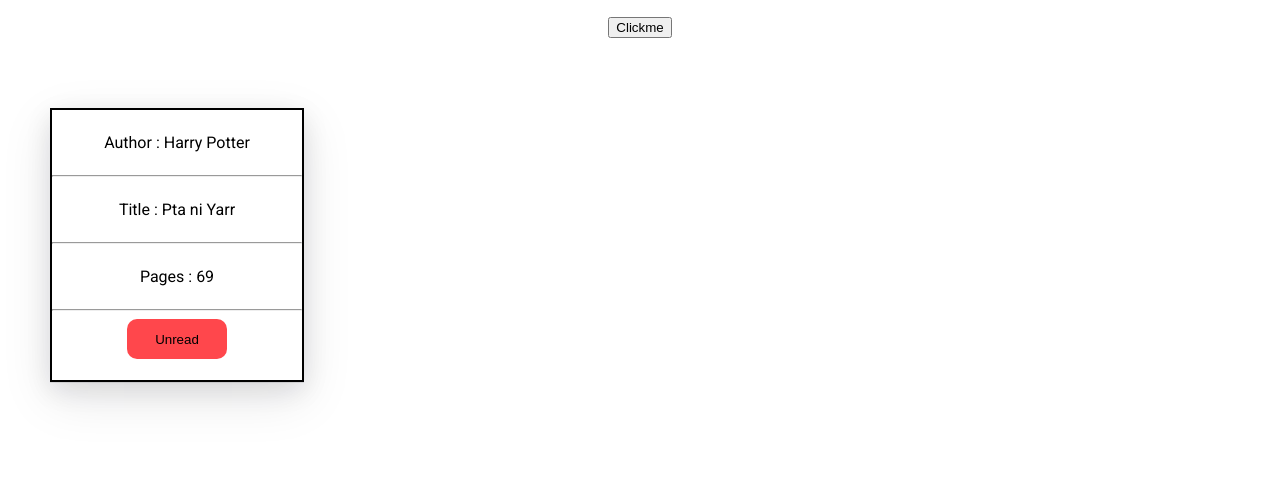
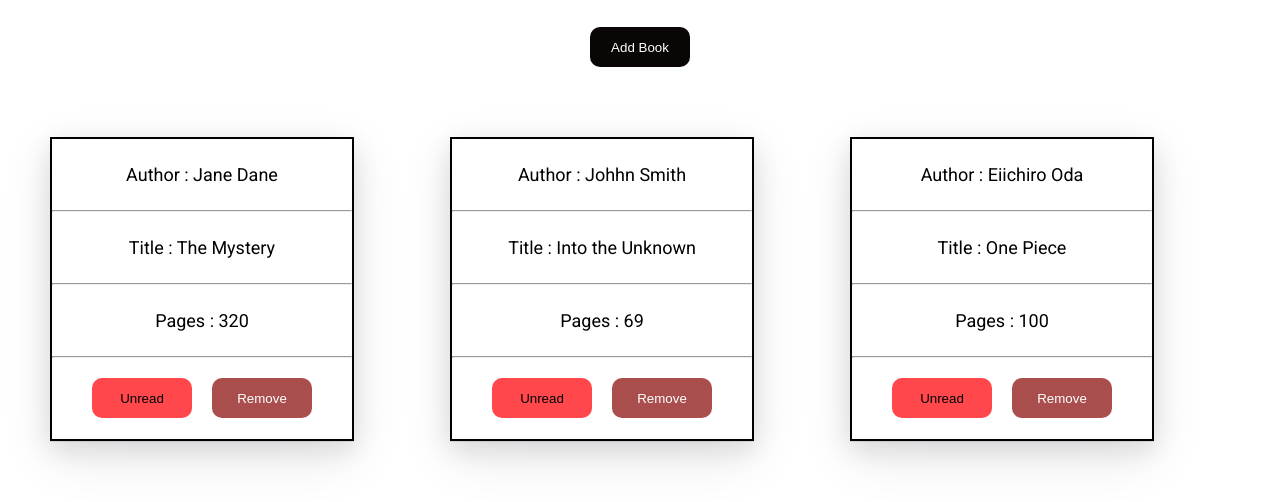
Before and after one commit to ritzo37/Project-Library, a plain HTML site: page index.html in a window 1280 px wide. Shown: the part 100-602 px from the top of the page. Drawn offline with Linux system fonts and the light colour scheme.

Commit message:
Add functionality and refractor code

```diff
--- a/index.html
+++ b/index.html
@@ -20,23 +20,11 @@
     </div>
 
     <div class="add-book">
-        <button class="click">Clickme</button>
+        <button class="click">Add Book</button>
     </div>
 
     <div class="container">
-        <div class="book-card">
 
-            <p>Author : Harry Potter</p>
-            <hr>
-            <p>Title : Pta ni Yarr</p>
-            <hr>
-            <p>Pages : 69</p>
-            <hr>
-            <div class="read-unread-btn-container">
-                <button class="read-unread-btn">Unread</button>
-            </div>
-
-        </div>
     </div>
     <dialog class="dialog-box">
         <h2>Add your Book</h2>
--- a/script.js
+++ b/script.js
@@ -1,36 +1,114 @@
-const dialog = document.querySelector(".dialog-box");const click = document.querySelector('.click');
+const my_library = []
+let indx = 0;
+function Book(title, author, pages, read) {
+    this.title = title;
+    this.author = author;
+    this.pages = pages;
+    this.read = false;
+}
+
+const dialog = document.querySelector(".dialog-box"); const click = document.querySelector('.click');
 const close_button = document.querySelector('.close')
 
-click.addEventListener('click',()=>{
-    dialog.showModal() ;
+click.addEventListener('click', () => {
+    dialog.showModal();
 })
 
-close_button.addEventListener('click',()=>{
-    dialog.close() ;
-    form.reset() ;
+close_button.addEventListener('click', () => {
+    dialog.close();
+    form.reset();
 })
 
 const form = document.querySelector('.dialog-form')
 
-const submit_button= document.querySelector('.submit') ;
-submit_button.addEventListener('click',(event)=>{
+const submit_button = document.querySelector('.submit');
+submit_button.addEventListener('click', (event) => {
 
-    const title = document.querySelector(`input[name="author"]`) ;
-    const author = document.querySelector(`input[name="Title"]`) ;
-    const pages = document.querySelector(`input[name="number"]`) ;
+    const title = document.querySelector(`input[name="author"]`).value;
+    const author = document.querySelector(`input[name="Title"]`).value;
+    const pages = document.querySelector(`input[name="number"]`).value;
+    addBook(title,author,pages);
 
-    form.reset() ;
-}) ;
+});
 
-const read_unread_btn =  document.querySelector('.read-unread-btn') ;
+function addBook (title,author,pages) {
+    const newBook = new Book(title,author,pages,false) ;
+    my_library.push(newBook) ;
+    createCurrentState() ;
+    form.reset();
+    indx++ ;
+}
 
-read_unread_btn.addEventListener('click',(event)=> {
-     if (read_unread_btn.textContent == "Read") {
-          read_unread_btn.textContent = "Unread";
-          read_unread_btn.style.backgroundColor = `#FF474C`
+function createCurrentState() {
+        const currrent_Indx = indx;
+        for (let indx = currrent_Indx ; indx<my_library.length ; indx++){
 
-     }
-     else {
-        read_unread_btn.textContent= "Read" ;read_unread_btn.style.backgroundColor = `rgb(131, 244, 176)`;
-     }
-})
+         const Book = my_library[indx];
+         const titleOfBook = Book.title ;
+         const authorOfBook = Book.author ;
+         const pagesOfBook = Book.pages ;
+
+
+         const container = document.querySelector('.container');
+         const div = document.createElement('div');
+         div.classList.add('book-card');
+         div.setAttribute('data-indx', currrent_Indx);
+
+         const author_name = document.createElement('p');
+         const title_name = document.createElement('p');
+         const pages_read = document.createElement('p');
+         const rule = document.createElement('hr');
+
+         author_name.textContent = `Author : ` + authorOfBook;
+         title_name.textContent = 'Title : ' + titleOfBook;
+         pages_read.textContent = 'Pages : ' + pagesOfBook;
+
+         container.appendChild(div);
+         div.appendChild(author_name);
+         div.appendChild(rule.cloneNode());
+         div.appendChild(title_name);
+         div.appendChild(rule.cloneNode());
+         div.appendChild(pages_read);
+         div.appendChild(rule);
+
+         const btn_container = document.createElement('div');
+         const remove_btn = document.createElement('button');
+         remove_btn.textContent = "Remove";
+         const read_unread = document.createElement('button');
+         read_unread.textContent = "Unread";
+
+         btn_container.classList.add('btn-container');
+         remove_btn.classList.add("remove-btn") ;
+         remove_btn.setAttribute("data-indx",currrent_Indx);
+         read_unread.classList.add('read-unread-btn') ;
+
+
+         div.appendChild(btn_container);
+         btn_container.appendChild(read_unread);
+         btn_container.appendChild(remove_btn);
+
+         read_unread.addEventListener('click', () => {
+             if (read_unread.textContent == "Read") {
+                 read_unread.textContent = "Unread";
+                 read_unread.style.backgroundColor = "#ff474c";
+             } else {
+                 read_unread.textContent = "Read";
+                 read_unread.style.backgroundColor = "#90EE90";
+             }
+        }) ;
+
+        remove_btn.addEventListener('click',()=>{
+            const parent = document.querySelector('.container');
+            const remove = document.querySelector(`div[data-indx='${currrent_Indx}']`) ;
+            delete my_library[currrent_Indx];
+            parent.removeChild(remove);
+       })
+
+    };
+
+}
+
+
+addBook("The Mystery" , "Jane Dane" , 320);
+addBook("Into the Unknown" , "Johhn Smith" , 69);
+addBook("One Piece" , "Eiichiro Oda" , 100);
--- a/styles.css
+++ b/styles.css
@@ -42,29 +42,53 @@ p {
     align-items: center;
     font-family: "Roboto", sans-serif;
     font-weight: 400;
+    font-size: 18px;
 }
-
-.read-unread-btn-container {
+.btn-container {
+    margin-top: 10px ;
     display: flex;
     justify-content: center;
-    align-items: center;
+    gap : 20px ;
 }
 
 .read-unread-btn {
    border : none ;
    height: 40px;
    width : 100px ;
+   margin-top: 10px;
    cursor: pointer;
    border-radius: 10px;
    background-color: #ff474c;
    color : black ;
 }
 
+.click {
+   border : none ;
+   height: 40px;
+   width : 100px ;
+   margin-top: 10px;
+   cursor: pointer;
+   border-radius: 10px;
+   background-color: #0b0606;
+   color : white ;
+}
+
+.remove-btn {
+   border : none ;
+   height: 40px;
+   width : 100px ;
+   margin-top : 10px ;
+   cursor: pointer;
+   border-radius: 10px;
+   background-color: rgb(169, 77, 77);
+   color : white;
+}
+
 
 .book-card {
 
-    height: 270px;
-    width: 250px;
+    height: 300px;
+    width: 300px;
     border: 2px solid black;
     box-shadow: rgba(17, 17, 26, 0.1) 0px 1px 0px, rgba(17, 17, 26, 0.1) 0px 8px 24px, rgba(17, 17, 26, 0.1) 0px 16px 48px;
 }
```
